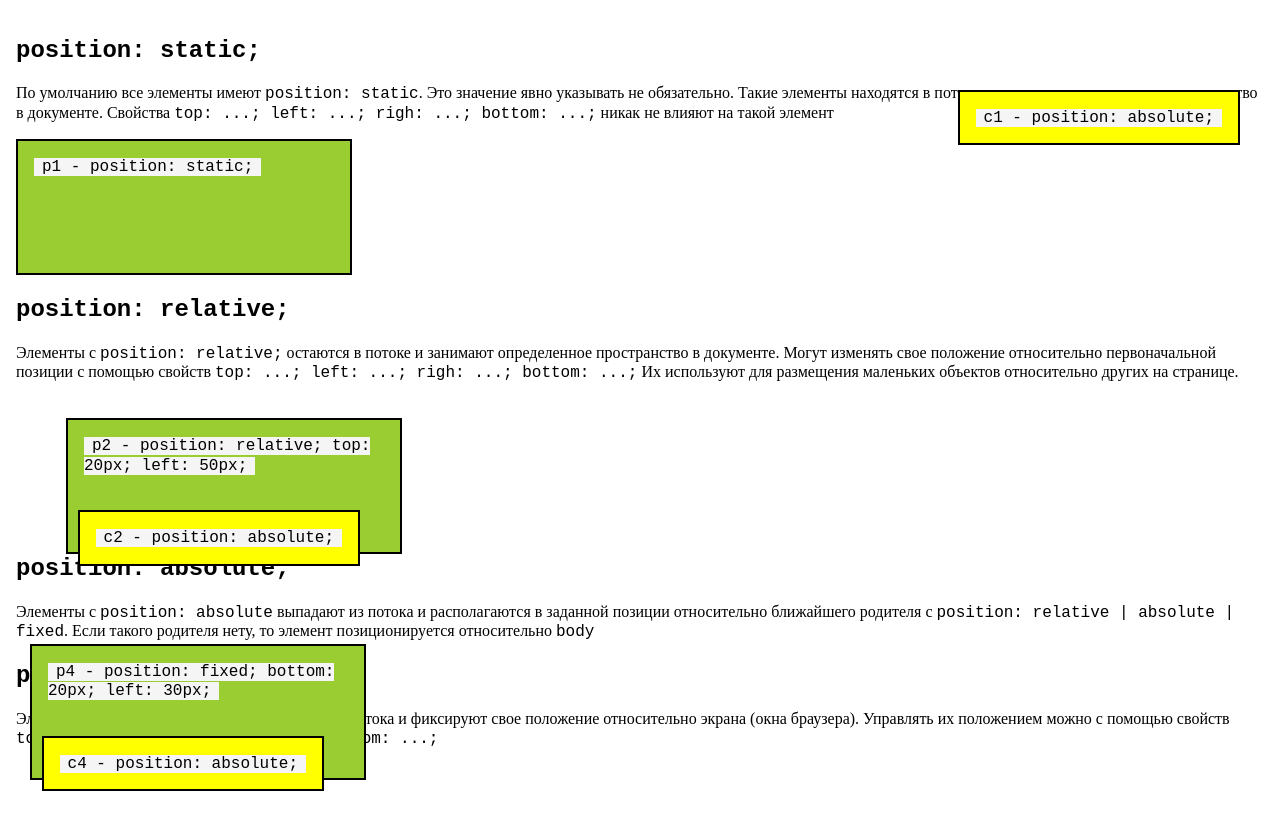
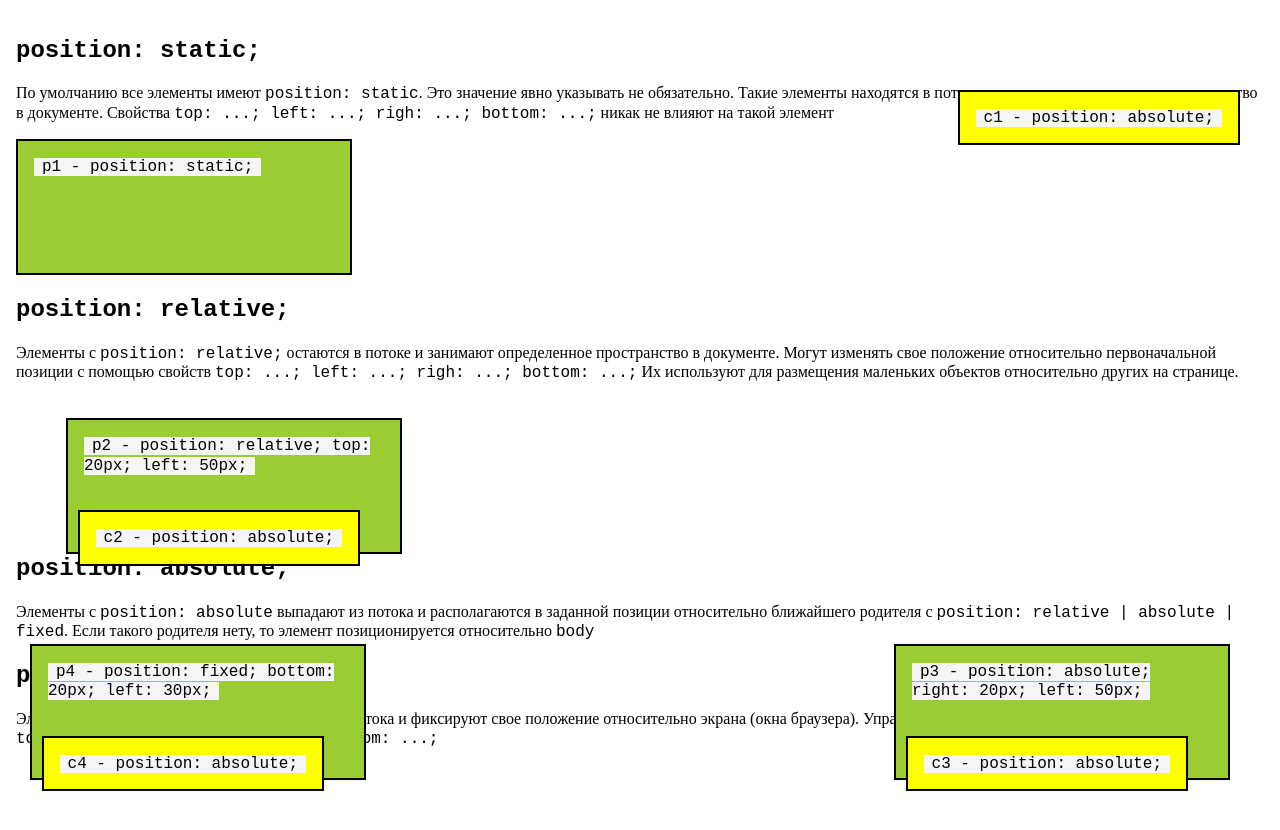
Before and after one commit to koshulia/HTML-CSS, a plain HTML site: page lesson_9/floating_elements/index.html in a window 1280 px wide. Shown: the top 830 px of the page. Drawn offline with nearby package versions, Linux system fonts and the light colour scheme.

Commit message:
Add files via upload

```diff
--- a/lesson_9/floating_elements/style.css
+++ b/lesson_9/floating_elements/style.css
@@ -54,7 +54,7 @@ div {
 .absolute-parent {
   position: absolute;
   bottom: 20px;
-  left: 30px;
+  right: 50px;
 }
 
 .fixed-parent {
```
